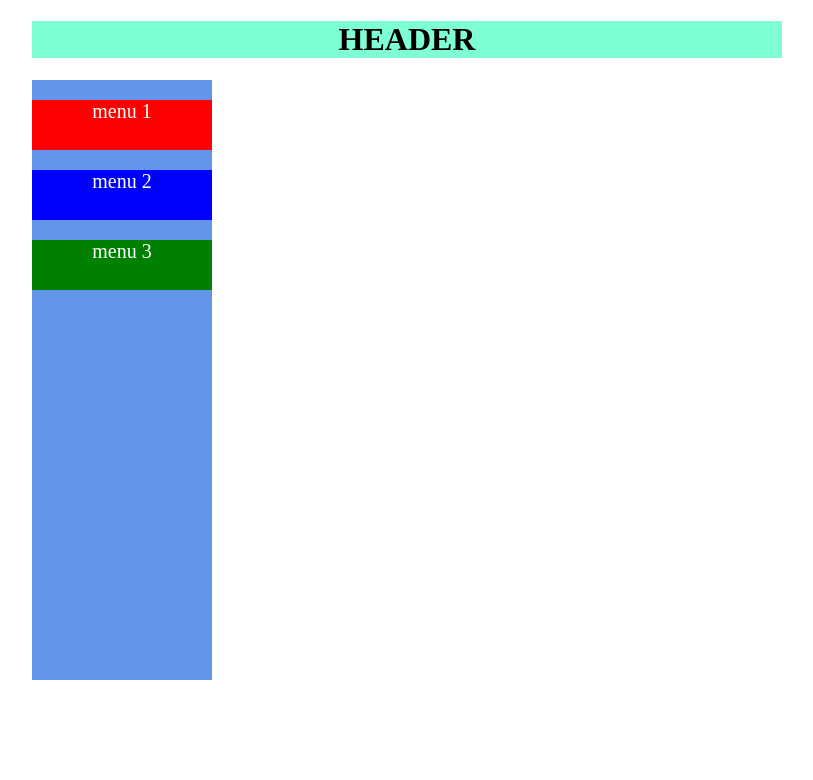
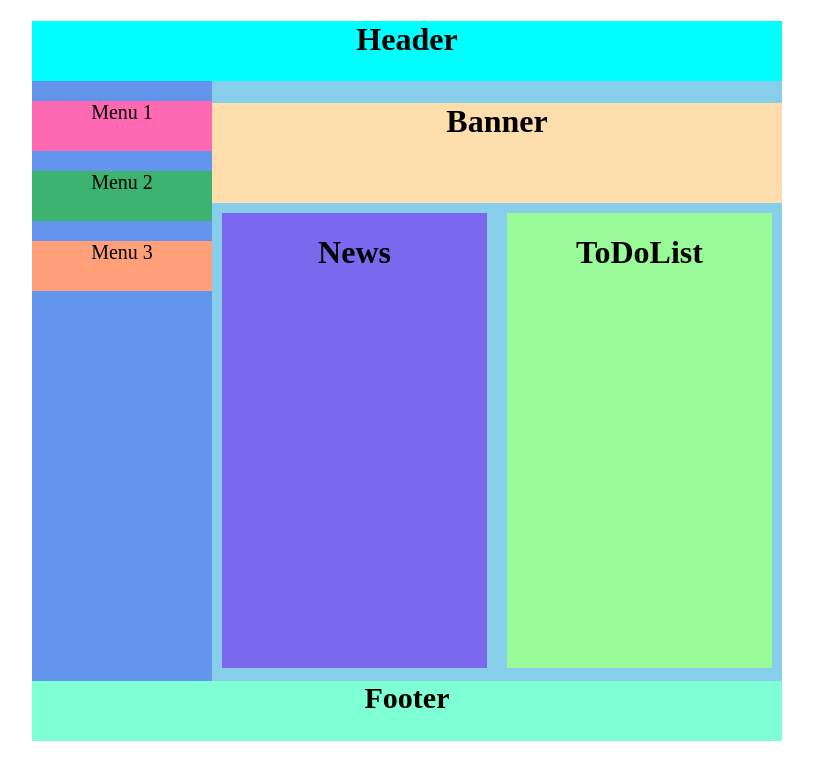
Before and after one commit to pwaranya/Web-Layout, a plain HTML site: page index.html in a window 1280 px wide. Shown: the whole page, without its empty margins (233-1046 px from the left). Drawn offline with Linux system fonts and the light colour scheme.

Commit message:
Add files via upload

```diff
--- a/index.html
+++ b/index.html
@@ -6,14 +6,14 @@
     <title>Document</title>
     <style>
         .box{
-            background-color: skyblue;
             width: 750px;
             margin: auto;
         }
         .hd{
             align-items: center;
             text-align: center;
-            background-color: aquamarine;
+            background-color: aqua;
+            height: 60px;
         }
         .sb{
             float: left;
@@ -23,46 +23,94 @@
         }
         .mn1{
             text-align: center;
-            color: white;
+            color: black;
             font-size: 20px;
-            background-color: red;
+            background-color: hotpink;
             height: 50px;
         }
         .mn2{
             text-align: center;
-            color: white;
+            color: black;
             font-size: 20px;
             text-align: center;
-            background-color: blue;
+            background-color: mediumseagreen;
             height: 50px;
         }
         .mn3{
             text-align: center;
-            color: white;
+            color: black;
             font-size: 20px;
-            background-color: green;
+            background-color: lightsalmon;
             height: 50px;
         }
-
-
+        .mcon{
+            float: right;
+            background-color: skyblue;
+            text-align: center;
+            height: 600px;
+            width: 570px;
+        }
+        .banner{
+            background-color: navajowhite;
+            height: 100px;
+            width: 570px;
+        }
+        .news{
+            float: left;
+            background-color: mediumslateblue;
+            width: 265px;
+            height: 455px;
+            margin: 10px 10px 10px 10px;
+        }
+        .todolist{
+            float: right;
+            background-color: palegreen;
+            width: 265px;
+            height: 455px;
+            margin: 10px 10px 10px 10px;
+        }
+        .footer{
+            clear: both;
+            text-align: center;
+            background-color: aquamarine;
+            font-size: 15px;
+            color: black;
+            height: 60px;
+        }
     </style>
 </head>
 <body>
     <div class="box">
         <div class="hd">
-            <h1>HEADER</h1>
+            <h1>Header</h1>
         </div>
     <div class="sb">
         <div class="mn1">
-            <p>menu 1</p>
+            <p>Menu 1</p>
         </div>
         <div class="mn2">
-            <p>menu 2</p>
+            <p>Menu 2</p>
         </div>
         <div class="mn3">
-            <p>menu 3</p>
+            <p>Menu 3</p>
         </div>
     </div>
+
+    <div class="mcon">
+        <div class="banner">
+            <h1>Banner</h1>
+        </div>
+        <div class="news">
+            <h1>News</h1>
+        </div>
+        <div class="todolist">
+            <h1>ToDoList</h1>
+        </div>
+    </div>
+
+    <footer class="footer">
+        <h1>Footer</h1>
+    </footer>
     </div>
 </body>
 </html>
```
